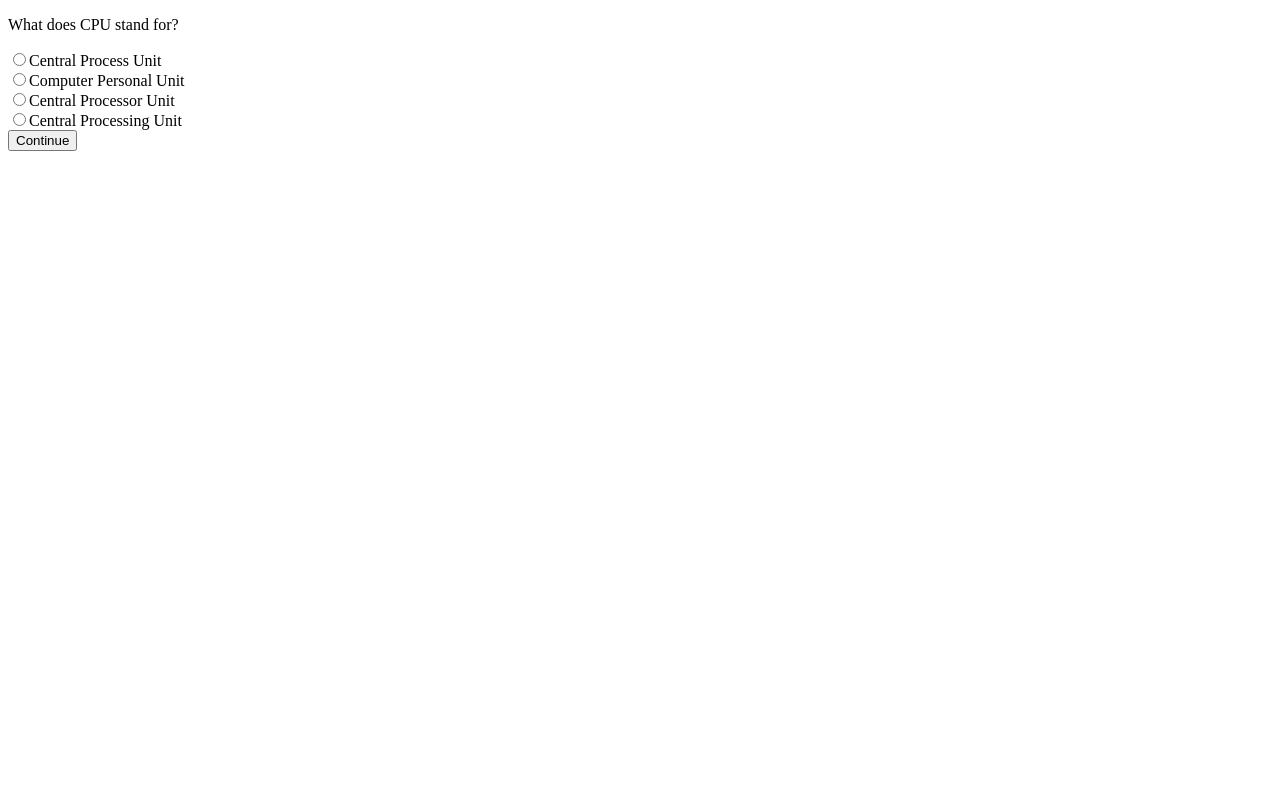
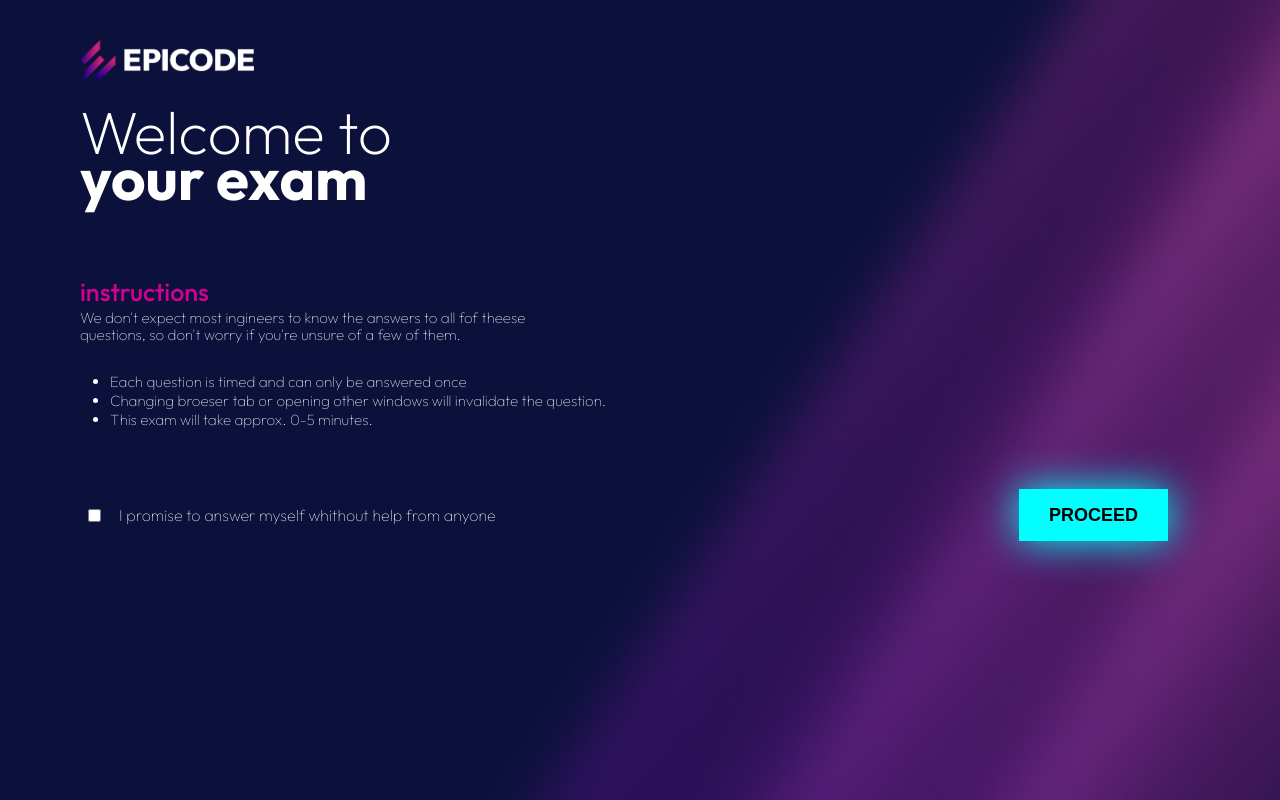
Before and after one commit to Shaky0209/Es.10-Javascript-bw1-brenchmark, a plain HTML site: page index.html in a window 1280 px wide. Drawn offline with Linux system fonts and the light colour scheme.

Commit message:
First Complete

```diff
--- a/index.html
+++ b/index.html
@@ -1,15 +1,20 @@
 <!DOCTYPE html>
 <html lang="en">
+
 <head>
     <meta charset="UTF-8">
     <meta name="viewport" content="width=device-width, initial-scale=1.0">
     <link rel="stylesheet" href="style.css">
-    <title>Brenchmark</title>
+    <title>Branchmark</title>
 </head>
+
 <body>
     <div id="content">
+        <img class="logo" src="assets/epicode_logo.png" alt="logo">
 
     </div>
+
     <script src="script.js"></script>
 </body>
+
 </html>
--- a/script.js
+++ b/script.js
@@ -98,108 +98,268 @@ const questions = [
   },
 ];
 
+// -----------------------
 // VARIABLES DEFINITION
-
+// -----------------------
+let node = document.getElementById("content");
+let nodeWelcome = document.createElement("div");
+let welcomeFirst;
+let welcomeSecond;
+let titleInst;
+let pInstructions1;
+let pInstructions2;
+let instructionsUL;
+let instructionLi;
+let checkBox;
+let labelCheck;
+let labelText;
+let checkboxText;
+let footer;
+let startButton;
+let checkContent;
 let count = 0;
-let paragraphQ;
-let divContent = document.getElementById("content");
 let wrongAnswers = [];
+let correctAnswer;
 let answerInput;
-let labelInput;
 let stepButton;
+let shutDownTime;
+let time;
+let timeDisplay;
+let cicle = 0;
+let questionContent = document.createElement("div");
 let score = 0;
 let dataAnswer;
-let correctAnswer;
-// -----------------------------------------------------
+let testInput;
+let testInputValue;
+let currentQuestion;
+let totalQuestion;
+let footQuestion;
+// -----------------------
+nodeWelcome.setAttribute("id", "welcome");
+node.appendChild(nodeWelcome);
 
-
-let end = () => {
-  divContent.innerHTML = "";
-  paragraphQ = document.createElement("p");
-  paragraphQ.innerText = "End of the test! Your score is " + score + " points!!!";
-  divContent.appendChild(paragraphQ);
+// ----------------------
+// FUNCTION DEFINITION
+// ----------------------
+let buttonControl = () => {
+  startButton.setAttribute("value", "true");
+  checkControl();
 }
 
+let checkControl = () => {
 
-let verifyAnswer = () => {
-
-  dataAnswer = document.getElementsByTagName("input");
-
-  for (a = 0; a < dataAnswer.length; a++) {
-    console.log("verify");
-
-    testInput = dataAnswer[a].checked;
-    console.log("testInput = " + testInput);
-    testInputValue = dataAnswer[a].value;
-    console.log("testInputValue = " + testInputValue);
-    if (testInput === true && testInputValue == "true") {
-      console.log(true);
-      console.log("incremento Score");
-      score++;
-      console.log(score);
-    }
+  if (checkBox.checked && startButton.value) {
+    branchmark();
+    timer();
+    removeWelcome()
+  } else {
+    startButton.setAttribute("value", "false");
   }
 }
 
+let removeWelcome = () => {
+  if (cicle < 1) {
+    nodeWelcome.innerHTML = "";
+    cicle++
+  }
+}
 
+let timer = () => {
 
-let createPageElements = () => {
+  shutDownTime = 60;
+  let time = setInterval(function () {
+
+    if (timeDisplay) {
+      node.removeChild(timeDisplay);
+    }
+
+    shutDownTime--;
+
+    timeDisplay = document.createElement("p");
+    timeDisplay.setAttribute("id", "timeDisplay");
+
+    timeDisplay.appendChild(document.createTextNode(shutDownTime));
+    node.appendChild(timeDisplay);
+
+    if (shutDownTime < 11) {
+      timeDisplay.style.color = "red";
+    }
+
+    if (shutDownTime === 0) {
+      branchmark();
+    }
+
+    if(shutDownTime === 0 && count === questions.length){
+      clearInterval(time);
+    }
+  }, 1000);
+}
+
+let createElement = () => {
 
   for (i = 0; i < wrongAnswers.length; i++) {
     answerInput = document.createElement("input");
     answerInput.setAttribute("type", "radio");
-    answerInput.setAttribute("name", "answer");
-    answerInput.setAttribute("id", "answer" + i);
-    answerInput.setAttribute("value", false);
-    labelInput = document.createElement("label");
-    labelInput.setAttribute("for", "answer" + i);
-    labelInput.value = wrongAnswers[i];
-    labelInput.innerText = wrongAnswers[i];
+    answerInput.setAttribute("value", "false");
+    inputLabel = document.createElement("label");
+    inputLabel.setAttribute("name", "answer");
+    inputLabel.innerText = wrongAnswers[i];
     toDown = document.createElement("br");
-    divContent.appendChild(answerInput);
-    divContent.appendChild(labelInput);
-    divContent.appendChild(toDown);
-
+    questionContent.appendChild(answerInput);
+    questionContent.appendChild(inputLabel);
+    questionContent.appendChild(toDown);
   }
   answerInput = document.createElement("input");
   answerInput.setAttribute("type", "radio");
-  answerInput.setAttribute("name", "answer");
-  answerInput.setAttribute("id", "answer" + (wrongAnswers.length));
-  answerInput.setAttribute("value", true);
-  labelInput = document.createElement("label");
-  labelInput.setAttribute("for", "answer" + (wrongAnswers.length));
-  labelInput.value = correctAnswer;
-  labelInput.innerText = correctAnswer;
+  answerInput.setAttribute("value", "true");
+  inputLabel = document.createElement("label");
+  inputLabel.setAttribute("name", "answer");
+  inputLabel.innerText = correctAnswer;
   toDown = document.createElement("br");
-  divContent.appendChild(answerInput);
-  divContent.appendChild(labelInput);
-  divContent.appendChild(toDown);
+  questionContent.appendChild(answerInput);
+  questionContent.appendChild(inputLabel);
+  questionContent.appendChild(toDown);
+
+  stepButton = document.createElement("button");
+  stepButton.setAttribute("id", "stepButton");
+  stepButton.innerText = "Continue";
+  questionContent.appendChild(stepButton);
+  dataAnswer = document.getElementsByTagName("input");
+  footQuestion = document.createElement("div");
+  footQuestion.setAttribute("id", "footQuestion");
+  node.appendChild(footQuestion);
+  currentQuestion = document.createElement("p");
+  totalQuestion = document.createElement("p");
+  totalQuestion.setAttribute("id", "totalQuestion");
+  currentQuestion.innerText = "QUESTION  " + count;
+  totalQuestion.innerText = "  /  " + questions.length;
+  footQuestion.appendChild(currentQuestion);
+  footQuestion.appendChild(totalQuestion);
 }
 
+let verifyAnswer = () => {
+
+  for (a = 0; a < dataAnswer.length; a++) {
+
+    testInput = dataAnswer[a].checked;
+    testInputValue = dataAnswer[a].value;
+    if (testInput === true && testInputValue == "true") {
+      score++;
+    }
+
+  }
+  if (count === questions.length) {
+    end();
+  }
+}
+
+let end = () => {
+
+  shutDownTime = 1;
+  if(shutDownTime <= 1){
+    timeDisplay.innerHTML = "";
+  }
+  footQuestion.innerHTML = "";
+  questionContent.innerHTML = "";
+  finalMess = document.createElement("p")
+  finalMess.setAttribute("id", "finalMess");
+  finalMess.innerText = "End of the test! Your score is " + score + " points!!!";
+  questionContent.appendChild(finalMess);
+}
+
+// --------------------------------------------------------------------------------------------
 let branchmark = () => {
 
-  divContent.innerHTML = "";
-  paragraphQ = document.createElement("p");
-  paragraphQ.innerText = questions[count].question;
-  divContent.appendChild(paragraphQ);
-  wrongAnswers = questions[count].incorrect_answers;
-  correctAnswer = questions[count].correct_answer;
+  if (count === questions.length) {
+    end();
+  } else {
+    if(footQuestion){
+      node.removeChild(footQuestion);
+    }
 
-  createPageElements();
+    questionContent.innerHTML = "";
+    shutDownTime = 60;
 
-  stepButton = document.createElement("button");
-  stepButton.innerText = "Continue";
-  divContent.appendChild(stepButton);
+    questionContent = document.createElement("div");
+    questionContent.setAttribute("id", "questionContent");
+    node.appendChild(questionContent);
 
-  count++
+    questionParagraph = document.createElement("p");
+    questionParagraph.setAttribute("id", "question");
+    questionParagraph.innerText = questions[count].question;
+    questionContent.appendChild(questionParagraph);
+    wrongAnswers = questions[count].incorrect_answers;
+    correctAnswer = questions[count].correct_answer;
 
-  if (count === questions.length) {
-    count = 0;
-    end();
+    count++
+
+    createElement();
+
+    stepButton.addEventListener("click", verifyAnswer);
+    stepButton.addEventListener("click", branchmark);
   }
-
-  stepButton.addEventListener("click", verifyAnswer);
-  stepButton.addEventListener("click", branchmark);
 }
 
-branchmark();
+// ----------------------------------------------------------------------------------------------
+
+let welcomePage = () => {
+
+  welcomeFirst = document.createElement("p");
+  welcomeSecond = document.createElement("p");
+  welcomeFirst.setAttribute("id", "welcomeFirst");
+  welcomeSecond.setAttribute("id", "welcomeSecond");
+  welcomeFirst.innerText = "Welcome to";
+  welcomeSecond.innerText = "your exam"
+  nodeWelcome.appendChild(welcomeFirst);
+  nodeWelcome.appendChild(welcomeSecond);
+
+  titleInst = document.createElement("h4");
+  titleInst.setAttribute("id", "titleInst");
+  titleInst.innerText = "instructions"
+  nodeWelcome.appendChild(titleInst);
+
+  pInstructions1 = document.createElement("p");
+  pInstructions1.setAttribute("class", "pInstructions");
+  pInstructions1.innerText = "We don't expect most ingineers to know the answers to all fof theese"
+  nodeWelcome.appendChild(pInstructions1);
+  pInstructions2 = document.createElement("p");
+  pInstructions2.setAttribute("class", "pInstructions");
+  pInstructions2.innerText = "questions, so don't worry if you're unsure of a few of them."
+  nodeWelcome.appendChild(pInstructions2);
+
+  instructionsUL = document.createElement("ul");
+  nodeWelcome.appendChild(instructionsUL);
+  instructionLi = document.createElement("li");
+  instructionLi.innerText = "Each question is timed and can only be answered once";
+  instructionsUL.appendChild(instructionLi);
+  instructionLi = document.createElement("li");
+  instructionLi.innerText = "Changing broeser tab or opening other windows will invalidate the question.";
+  instructionsUL.appendChild(instructionLi);
+  instructionLi = document.createElement("li");
+  instructionLi.innerText = "This exam will take approx. 0-5 minutes.";
+  instructionsUL.appendChild(instructionLi);
+
+  footer = document.createElement("div");
+  footer.setAttribute("id", "divFoot");
+  nodeWelcome.appendChild(footer);
+
+  checkContent = document.createElement("div");
+  checkContent.setAttribute("id", "checkContent");
+  footer.appendChild(checkContent);
+  checkBox = document.createElement("input");
+  checkBox.setAttribute("type", "checkbox");
+  checkBox.setAttribute("id", "checkbox");
+  checkboxText = document.createElement("p");
+  checkboxText.innerText = "I promise to answer myself whithout help from anyone";
+  checkContent.appendChild(checkBox);
+  checkContent.appendChild(checkboxText);
+
+  startButton = document.createElement("button");
+  startButton.setAttribute("value", "false");
+  startButton.innerText = "PROCEED";
+  footer.appendChild(startButton);
+}
+
+welcomePage();
+
+startButton.addEventListener("click", buttonControl);
--- a/style.css
+++ b/style.css
@@ -0,0 +1,144 @@
+@import url('https://fonts.googleapis.com/css2?family=Outfit:wght@100;200;400;500;700;800;900&display=swap');
+
+
+body{
+    margin: 0;
+    color: white;
+    font-family: Outfit;
+}
+
+#content{
+    height: 100vh;
+    width: 100%;
+    position: relative;
+    padding: 0px 80px 0px 80px;
+    background-image: url(assets/bg.jpg);
+    background-size: cover;
+    position: fixed;
+}
+
+#welcome{
+    padding-top: 60px;
+}
+
+#welcomeFirst{
+    margin-top: -90px;
+    font-size: 60px;
+    font-weight: 300;
+}
+
+#welcomeSecond{
+    margin-top: -90px;
+    font-size: 60px;
+    font-weight: 600;
+}
+
+.logo{
+    height: 40px;
+    margin: 40px 0px 40px 0px;
+}
+
+#titleInst{
+    margin: 2px 0px;
+    color: #D20094;
+    font-size: 25px;
+    font-weight: 500;
+}
+
+.pInstructions{
+    margin: -2px 0px;
+    font-size: 15px;
+    font-weight: 100;
+}
+
+#welcome ul{
+    margin-top: 30px;
+    padding-left: 30px;
+}
+
+#welcome li{
+    font-size: 15px;
+    font-weight: 100;
+    /* color: red; */
+}
+
+#divFoot{
+    margin-top: 60px;
+    display: flex;
+    justify-content: space-between;
+    font-weight: 100;
+}
+
+#divFoot p{
+    margin-left: 10px;
+}
+
+#divFoot button{
+    margin-right: 15vw;
+    padding: 0px 30px;
+    font-size: 18px;
+    font-weight: 600;
+    background-color: #00FFFF;
+    border: none;
+    box-shadow: 0px 0px 40px rgb(0, 255, 255);
+}
+
+#checkContent{
+    display: flex;
+    align-items: center;
+}
+
+#question{
+    font-size: 30px;
+}
+
+#content label{
+    padding: 10px;
+}
+
+#content input{
+    margin: 8px;
+}
+
+#stepButton{
+    height: 50px;
+    width: 150px;
+    background-color: #D20094;
+    color: white;
+    font-family: Outfit;
+    font-size: 20px;
+    border: none;
+    border-radius: 10px;
+    position: absolute;
+    bottom: 100px;
+    right: 500px;
+}
+
+#timeDisplay{
+    font-size: 60px;
+    position: absolute;
+    top:50px;
+    right: 300px;
+}
+
+#questionContent{
+    padding-right: 100px;
+}
+
+#footQuestion{
+    display: flex;
+    position: absolute;
+    bottom: 30px;
+    left: 45vw;
+    font-size: 20px;
+}
+
+#totalQuestion{
+    margin-left: 7px;
+    color: red;
+}
+
+#finalMess{
+    font-size: 40px;
+    text-align: center;
+}
```
